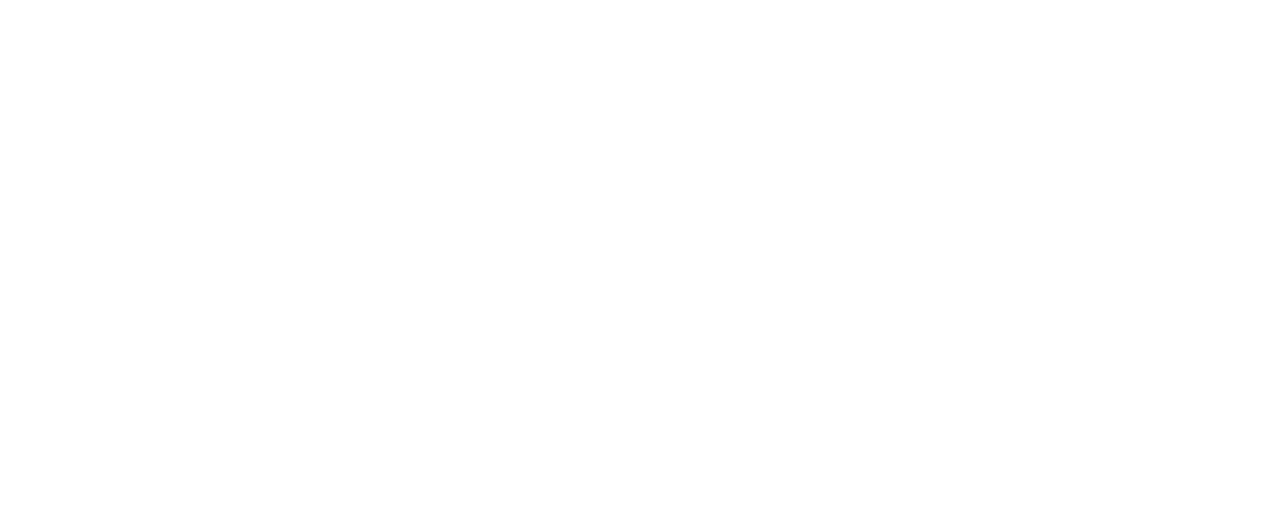
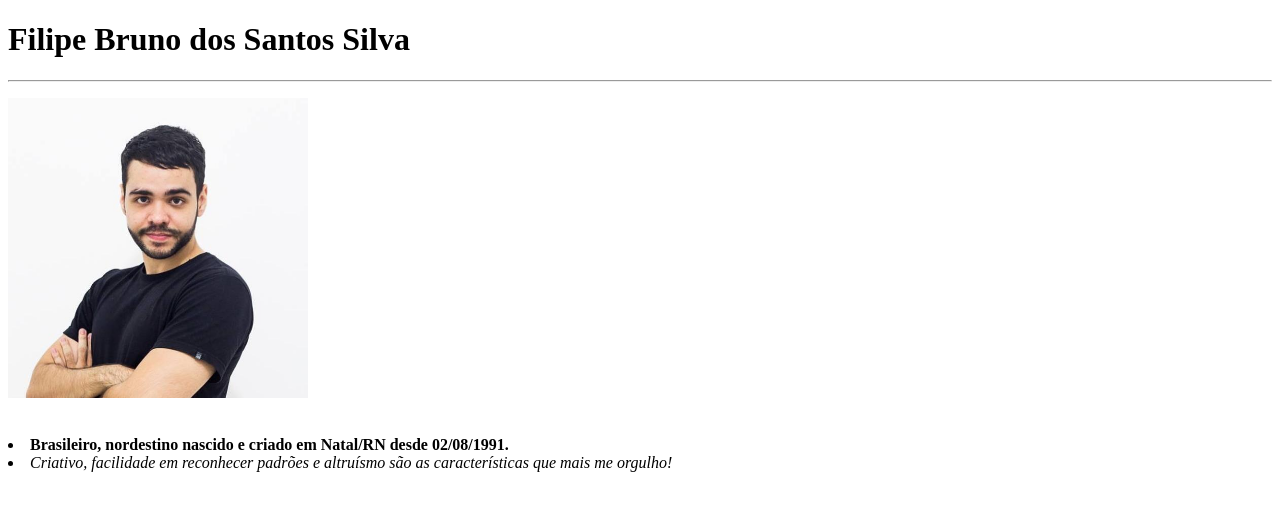
Before and after one commit to filipeb-santos/filipeb-santos.github.io, a plain HTML site: page index.html in a window 1280 px wide. Drawn offline with Linux system fonts and the light colour scheme.

Commit message:
portfolio

```diff
--- a/index.html
+++ b/index.html
@@ -4,9 +4,16 @@
     <meta charset="UTF-8">
     <meta http-equiv="X-UA-Compatible" content="IE=edge">
     <meta name="viewport" content="width=device-width, initial-scale=1.0">
-    <title>Document</title>
+    <title>Meu Portfólio</title>
 </head>
 <body>
+ <h1>Filipe Bruno dos Santos Silva</h1>
+ <hr>
+ <p><img height=300 widht=100 src="foto.jpg" alt="foto pessoal"></p>
+ <br>
+ <li><strong>Brasileiro, nordestino nascido e criado em Natal/RN desde 02/08/1991. </strong></li>
+ <li><em>Criativo, facilidade em reconhecer padrões e altruísmo são as características que mais me orgulho!</em></li>
 
+ <p></p>
 </body>
 </html>
```
Also changed, not shown: foto.jpg (added).
